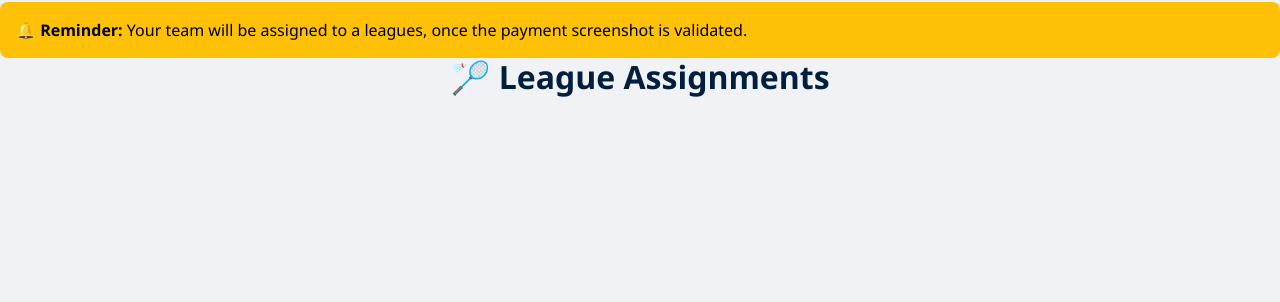
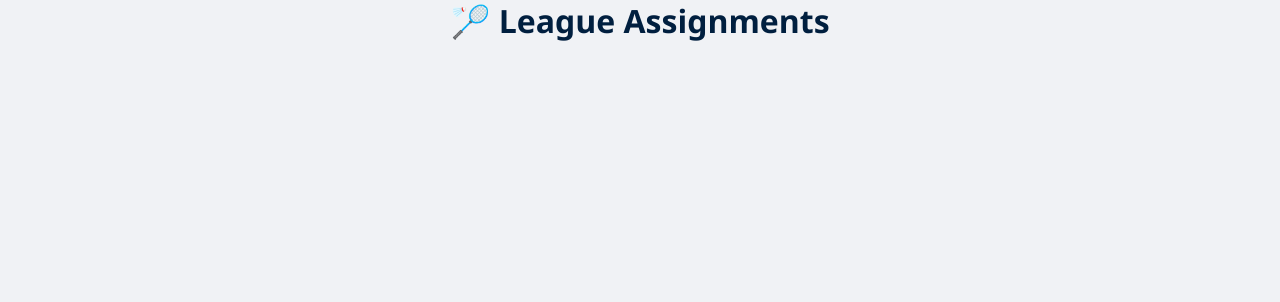
Before and after one commit to habelash/tournment, a Django app: page /league in a window 1280 px wide. Shown: the part 54-356 px from the top of the page. Run offline with Django 5.2, Linux system fonts and the light colour scheme; data comes from the database, SQL or seed files in the repository; data that the repository does not hold is empty; parts of the project's set-up code (start-up, migrations or seed data) failed here and were passed over.

Commit message:
League assignment automatically

```diff
--- a/paymentgateway/views.py
+++ b/paymentgateway/views.py
@@ -11,6 +11,7 @@ from phonepe.sdk.pg.payments.v2.standard_checkout_client import StandardCheckout
 from phonepe.sdk.pg.payments.v2.models.request.standard_checkout_pay_request import StandardCheckoutPayRequest
 from django.urls import reverse
 from django.utils.http import urlencode
+from players.utils import reshuffle_leagues
 
 
 def send_transaction_email(player_email, partner_email, partner_2_email, player_name, partner_name, partner_2_name, category, paytm_params):
@@ -161,7 +162,7 @@ def phonepe_callback(request):
                 "STATUS": "SUCCESS"
             }
             send_transaction_email(player_email, partner_email, partner_2_email, player_name, partner_name, partner_2_name, category, payment_params)
-
+            reshuffle_leagues()
             return render(request, 'payment_success.html')
 
         return render(request, 'payment_failure.html')
--- a/players/templates/league.html
+++ b/players/templates/league.html
@@ -91,9 +91,6 @@
     </div>
   </div>
 </nav>
-<div style="background-color: #ffc107; color: #000; padding: 1rem; border-radius: 8px;">
-  🔔 <strong>Reminder:</strong> Your team will be assigned to a leagues, once the payment screenshot is validated.
-</div>
 
 
 
```
